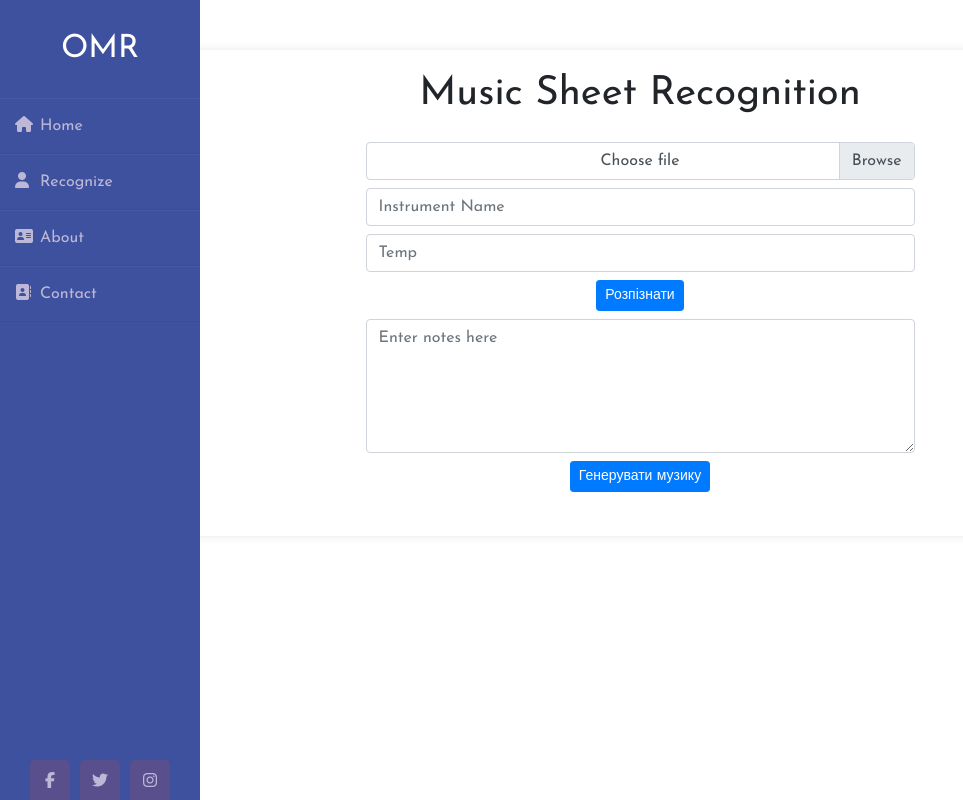
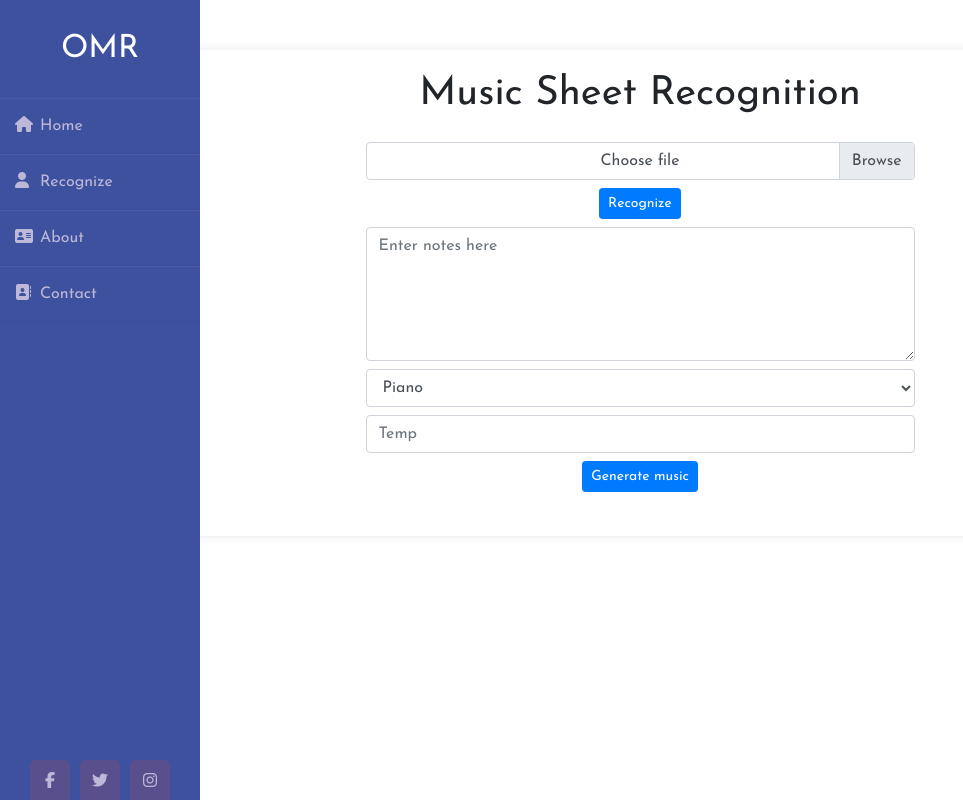
Before and after one commit to DenDark77/Optical-music-recognition, a FastAPI app: page /process_image in a window 1280 px wide. Shown: the whole page, without its empty margins (0-963 px from the left). Run offline with FastAPI, Linux system fonts and the light colour scheme; parts of the project's set-up code (start-up, migrations or seed data) failed here and were passed over; some libraries are stand-ins or nearby versions.

Commit message:
Refactor endpoint and templates

```diff
--- a/src/main.py
+++ b/src/main.py
@@ -1,5 +1,8 @@
 import os
+import subprocess
 
+from midi2audio import FluidSynth
+from pydub import AudioSegment
 from pathlib import Path
 from fastapi import FastAPI, Request, HTTPException, File, UploadFile, Form
 from fastapi.staticfiles import StaticFiles
@@ -12,14 +15,16 @@ from recognize.music import notes_to_music_with_instrument, prediction
 
 app = FastAPI()
 app.mount("/static", StaticFiles(directory="static"), name="static")
+app.mount("/uploads", StaticFiles(directory="uploads"), name="uploads")
+app.mount("/music", StaticFiles(directory="music"), name="music")
 
 templates = Jinja2Templates(directory="templates")
 
 
 UPLOAD_DIR = "uploads"
 MUSIC_DIR = "music"
-if not os.path.exists(UPLOAD_DIR):
-    os.makedirs(UPLOAD_DIR)
+os.makedirs(UPLOAD_DIR, exist_ok=True)
+os.makedirs(MUSIC_DIR, exist_ok=True)
 
 
 @app.get("/")
@@ -31,36 +36,35 @@ async def index(request: Request):
 
 @app.get("/process_image", response_class=HTMLResponse)
 async def get_process_image(request: Request):
-    file_path = os.path.join(MUSIC_DIR, "music.mid")
 
-    if os.path.exists(file_path):
-        with open(file_path, "rb") as file:
-            result = file.read()
-        os.remove(file_path)
-
-        return templates.TemplateResponse("result.html", {"request": request, "music_file": result})
-    else:
-        return templates.TemplateResponse("result.html", {"request": request})
+    return templates.TemplateResponse("result.html", {"request": request})
 
 
 @app.post("/process_image", response_class=HTMLResponse)
 async def process_image(
         request: Request,
-        instrument_name: str = Form(...),
-        temp: int = Form(...),
-        music_sheet: UploadFile = File(...),
-        notes_data: str = None
+        instrument_name: str = Form(None),
+        temp: int = Form(None),
+        music_sheet: UploadFile = File(None),
+        notes_data: str = Form(None)
 ):
     try:
-        file_path = os.path.join(UPLOAD_DIR, music_sheet.filename)
-        with open(file_path, "wb") as file:
-            copyfileobj(music_sheet.file, file)
+        if music_sheet is not None:
+            file_path = os.path.join(UPLOAD_DIR, music_sheet.filename)
+            with open(file_path, "wb") as file:
+                copyfileobj(music_sheet.file, file)
+
         array_data = prediction(file_path)
+        music_file_path = None
         if notes_data is not None:
+
             result = notes_to_music_with_instrument(notes_data, instrument_name, temp)
-            print(result)
             result_file_path = os.path.join(MUSIC_DIR, "music.mid")
             result.write('midi', fp=result_file_path)
+
+            music_file_path = os.path.join(MUSIC_DIR, "music.wav")
+            # fs = FluidSynth()
+            # fs.midi_to_audio(result_file_path, music_file_path)
 
         photo_url = f"/uploads/{Path(file_path).name}"
 
@@ -70,6 +74,7 @@ async def process_image(
             "instrument_name": instrument_name,
             "temp": temp,
             "photo_url": photo_url,
+            "music_file": music_file_path
         })
     except Exception as e:
         raise HTTPException(status_code=500, detail=str(e))
--- a/src/recognize/music.py
+++ b/src/recognize/music.py
@@ -5,7 +5,6 @@ from .model import process_image
 
 def notes_to_music_with_instrument(notes_data, instrument_name, temp):
     music_stream = stream.Stream()
-    print(notes_data.split)
     instr = instrument.fromString(instrument_name)
     music_stream.insert(0, instr)
     for note_name in notes_data.split():
@@ -30,7 +29,6 @@ def notes_to_music_with_instrument(notes_data, instrument_name, temp):
 
 
 def prediction(input_file):
-    print(input_file)
     prediction_note = process_image(input_file)
     unpacked_data = prediction_note[0]
     formatted_data = " ".join(unpacked_data)
--- a/src/static/styles.css
+++ b/src/static/styles.css
@@ -50,3 +50,8 @@ audio {
     margin-top: 20px;
     width: 100%;
 }
+
+img.img-fluid {
+    max-width: 100%;
+    height: auto;
+}
--- a/src/templates/base.html
+++ b/src/templates/base.html
@@ -17,7 +17,7 @@
         <ul>
             <li><a href="/"><i class="fas fa-home"></i>Home</a></li>
             <li><a href="/process_image"><i class="fas fa-user"></i>Recognize</a></li>
-            <li><a href="#"><i class="fas fa-address-card"></i>About</a></li>
+            <li><a href="/about"><i class="fas fa-address-card"></i>About</a></li>
             <li><a href="#"><i class="fas fa-address-book"></i>Contact</a></li>
         </ul>
         <div class="social_media">
--- a/src/templates/result.html
+++ b/src/templates/result.html
@@ -8,26 +8,58 @@
                 <input type="file" class="custom-file-input form" name="music_sheet" accept="image/*" id="Input">
                 <label class="custom-file-label" for="Input" >Choose file</label>
             </div>
-            <input type="text" name="instrument_name" placeholder="Instrument Name" class="form-control mb-2">
-            <input type="number" name="temp" placeholder="Temp" class="form-control mb-2">
-            <button type="submit" class="btn btn-primary btn-sm mb-2">Розпізнати</button>
+
+            <button type="submit" class="btn btn-primary btn-sm mb-2">Recognize</button>
+            {% if photo_url %}
+                <img src="{{ photo_url }}" alt="Uploaded Image" class="img-fluid mb-4">
+            {% endif %}
             {% if array_data %}
                 <textarea rows="5" cols="60" name="notes_data" class="form-control mb-2">{{ array_data }}</textarea>
+                <select name="instrument_name" class="form-control mb-2">
+                    <option value="piano">Piano</option>
+                    <option value="guitar">Guitar</option>
+                    <option value="violin">Violin</option>
+                    <option value="cello">Cello</option>
+                    <option value="flute">Flute</option>
+                    <option value="trumpet">Trumpet</option>
+                    <option value="saxophon">Saxophon</option>
+                    <option value="clarinet">Clarinet</option>
+                    <option value="harpsichord">Harpsichord</option>
+                    <option value="viola">Viola</option>
+                    <option value="organ">Organ</option>
+                    <option value="drums">Drums</option>
+                    <option value="timpani">Timpani</option>
+                    <option value="vibraphone">Vibraphone</option>
+                    <option value="maracas">Maracas</option>
+                </select>
+                <input type="number" name="temp" placeholder="Temp 1-1000" class="form-control mb-2" required>
             {% else %}
                 <textarea rows="5" cols="60" name="notes_data" placeholder="Enter notes here" class="form-control mb-2"></textarea>
+                <select name="instrument_name" class="form-control mb-2">
+                    <option value="piano">Piano</option>
+                    <option value="guitar">Guitar</option>
+                    <option value="violin">Violin</option>
+                    <option value="cello">Cello</option>
+                    <option value="flute">Flute</option>
+                    <option value="trumpet">Trumpet</option>
+                    <option value="saxophon">Saxophon</option>
+                    <option value="clarinet">Clarinet</option>
+                    <option value="harpsichord">Harpsichord</option>
+                    <option value="viola">Viola</option>
+                    <option value="organ">Organ</option>
+                    <option value="drums">Drums</option>
+                    <option value="timpani">Timpani</option>
+                    <option value="vibraphone">Vibraphone</option>
+                    <option value="maracas">Maracas</option>
+                </select>
+                <input type="number" name="temp" placeholder="Temp" class="form-control mb-2">
             {% endif %}
-            <button type="submit" class="btn btn-primary btn-sm">Генерувати музику</button>
+        <button type="submit" class="btn btn-primary btn-sm">Generate music</button>
         </form>
-        {% if photo_url %}
-            <img src="{{ photo_url }}" alt="Uploaded Image" class="mb-4">
-        {% endif %}
         {% if music_file %}
             <audio controls class="mb-4">
-                <source src="https://michael-zhigulin.github.io/mz-codepen-projects/Material%20Design%20UI%20Audio%20Player/audio/Tim%20Minchin%20%E2%80%94%20Rock%20n%20Roll%20Nerd.ogg" type="audio/ogg">
+                <source src="{{ music_file }}" type="audio/wav">
             </audio>
-        {% endif %}
-        {% if photo %}
-        <img src="{{ photo_url }}" class="mb-4">
         {% endif %}
     </div>
 {% endblock %}
```
